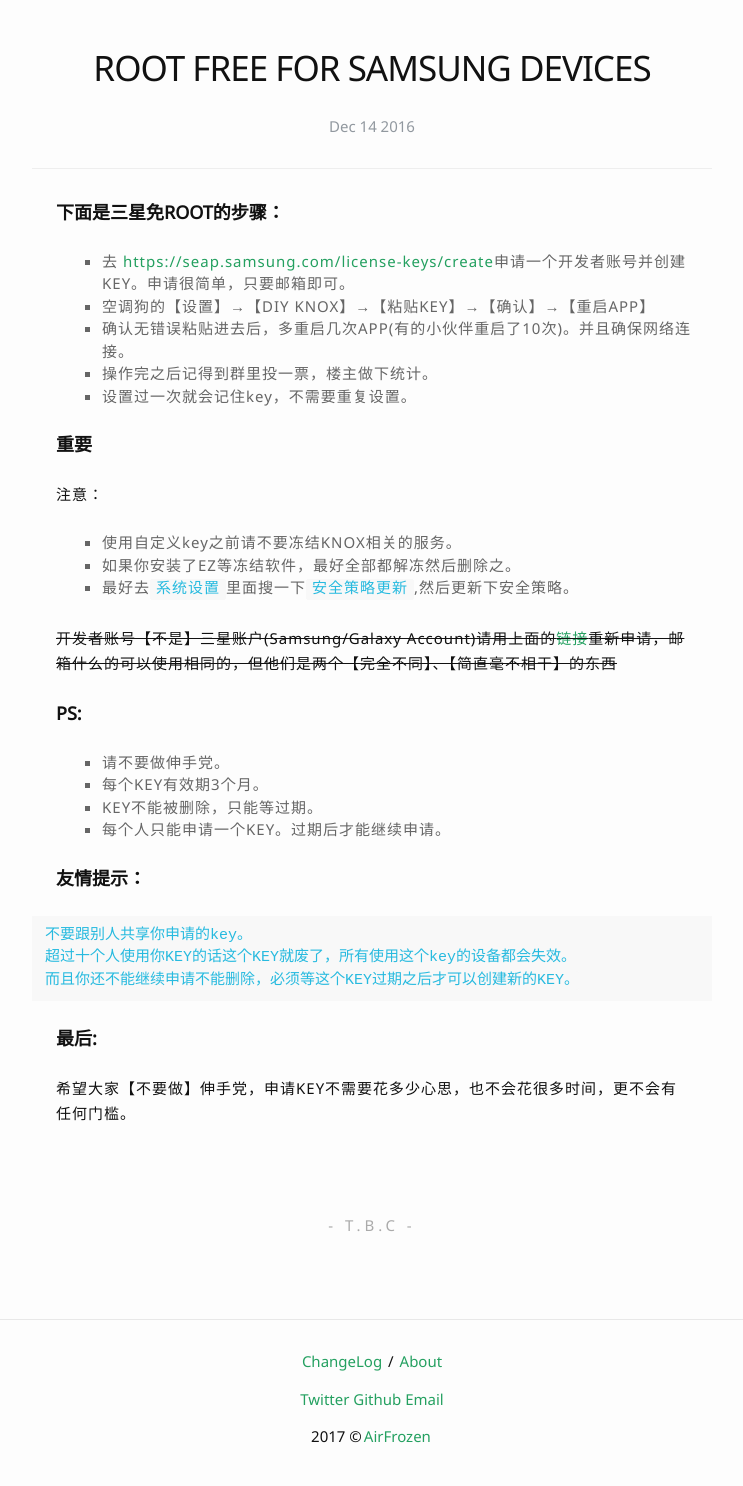
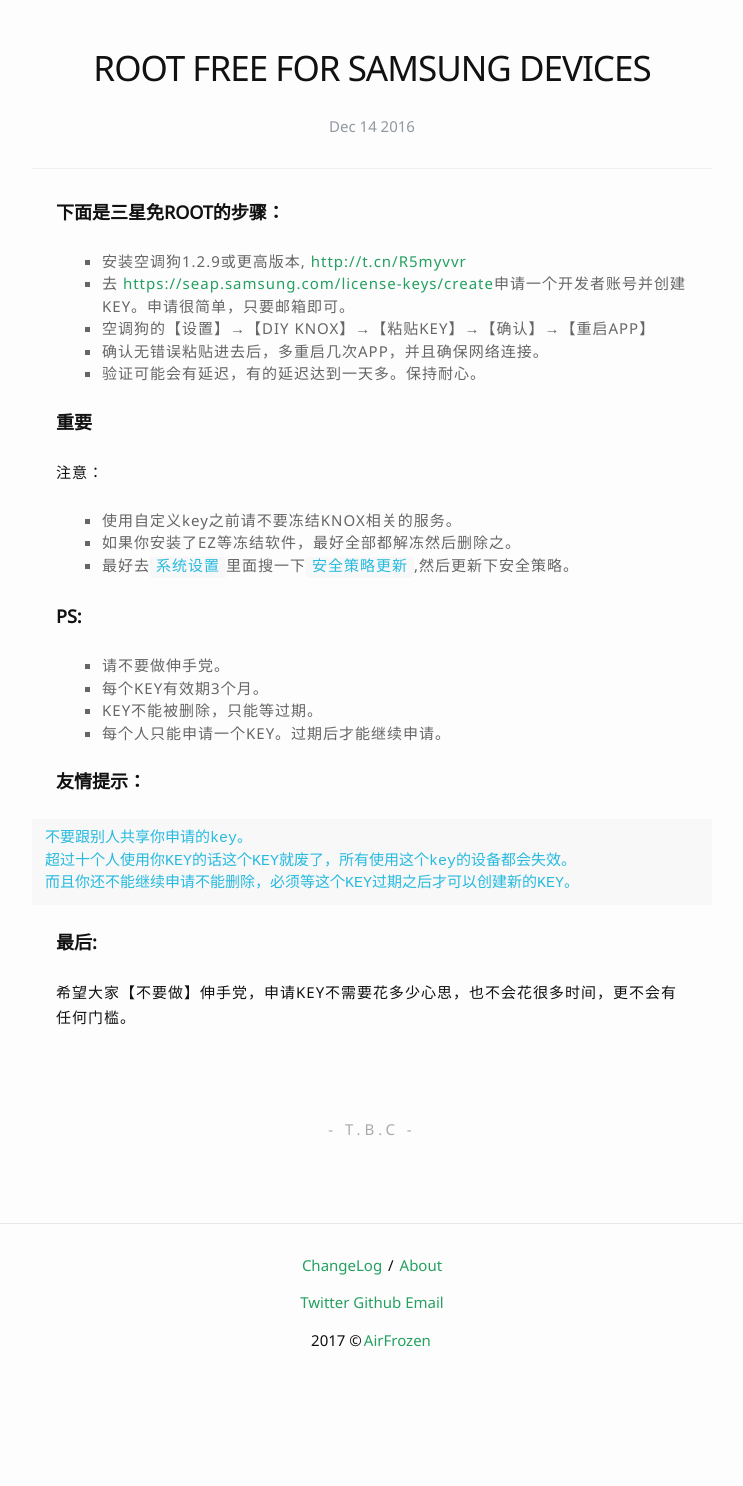
Before and after one commit to hyongbai/AirFrozen, a Jekyll site: the page built from _posts/2016-12-14-way-2-knox-4-samsung.md, in a window 1280 px wide. Shown: the whole page, without its empty margins (268-1011 px from the left). Built offline with Jekyll 4.4.1, drawn with Linux system fonts in a browser that asks for light colours; nearby versions of some CDN libraries; after the commit the page ends 1389 px from its top, so only the background shows below that.

Commit message:
【更新】

```diff
--- a/_posts/2016-12-14-way-2-knox-4-samsung.md
+++ b/_posts/2016-12-14-way-2-knox-4-samsung.md
@@ -7,11 +7,11 @@ permalink: /way2knox4sansumg/
 
 ### 下面是三星免ROOT的步骤：
 
+- 安装空调狗1.2.9或更高版本, [http://t.cn/R5myvvr](http://coolapk.com/apk/me.yourbay.airfrozen)
 - 去 [https://seap.samsung.com/license-keys/create](https://seap.samsung.com/license-keys/create)申请一个开发者账号并创建KEY。申请很简单，只要邮箱即可。
 - 空调狗的【设置】→【DIY KNOX】→【粘贴KEY】→【确认】→【重启APP】
-- 确认无错误粘贴进去后，多重启几次APP(有的小伙伴重启了10次)。并且确保网络连接。
-- 操作完之后记得到群里投一票，楼主做下统计。
-- 设置过一次就会记住key，不需要重复设置。
+- 确认无错误粘贴进去后，多重启几次APP，并且确保网络连接。
+- 验证可能会有延迟，有的延迟达到一天多。保持耐心。
 
 ### 重要
 
@@ -21,7 +21,6 @@ permalink: /way2knox4sansumg/
 - 如果你安装了EZ等冻结软件，最好全部都解冻然后删除之。
 - 最好去`系统设置`里面搜一下`安全策略更新`,然后更新下安全策略。
 
-<del>开发者账号【不是】三星账户(Samsung/Galaxy Account)请用上面的[链接](https://seap.samsung.com/license-keys/create)重新申请，邮箱什么的可以使用相同的，但他们是两个【完全不同】、【简直毫不相干】的东西</del>
 
 ### PS:
 
```
